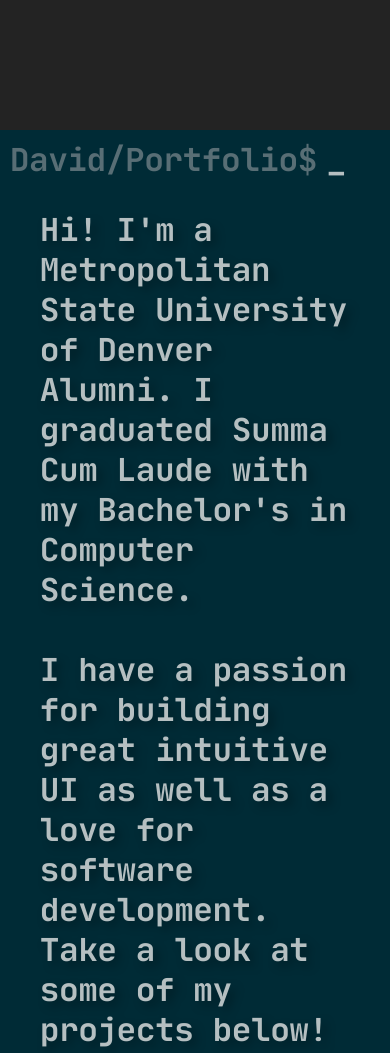
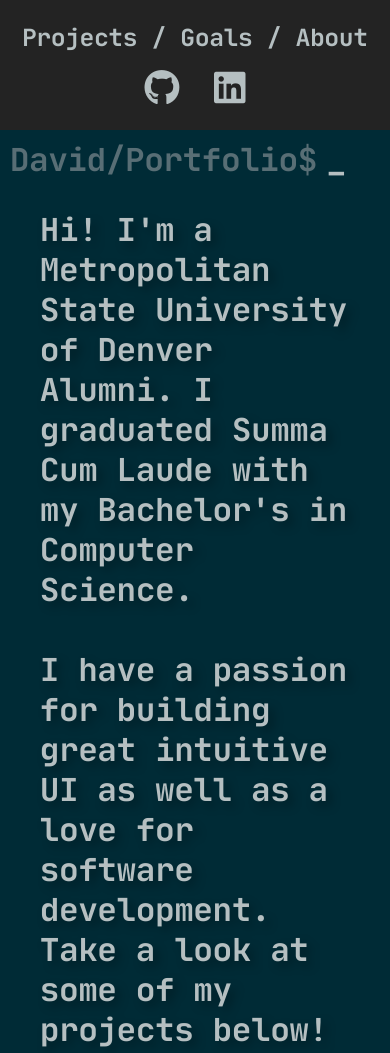
Before and after one commit to dbowling21/dbowling21.github.io, a plain HTML site: page index.html in a window 390 px wide. Shown: the top 1053 px of the page. Drawn offline with Linux system fonts and the light colour scheme.

Commit message:
Html Mobile fixes

```diff
--- a/index.html
+++ b/index.html
@@ -125,6 +125,16 @@ setTimeout(function (){cmds.apply(this,list)}, 4000);">
             <b>/</b>
             <a class="hover" href="index.html#projects" style="text-decoration: none;">About</a>
             <b>/</b>
+            <a  href="https://github.com/dbowling21"><i class="fa-brands fa-github icon"></i></a>
+            <a  href="https://www.linkedin.com/in/david-bowling-213g/"><i class="fa-brands fa-linkedin icon"></i></a>
+        </div>
+        <div class="mobile-container">
+            <a class="hover" href="index.html#projects">Projects</a>
+            <b>/</b>
+            <a class="hover" href="index.html#projects" style="text-decoration: none;">Goals</a>
+            <b>/</b>
+            <a class="hover" href="index.html#projects" style="text-decoration: none;">About</a>
+            <br>
             <a href="https://github.com/dbowling21"><i class="fa-brands fa-github icon"></i></a>
             <a href="https://www.linkedin.com/in/david-bowling-213g/"><i class="fa-brands fa-linkedin icon"></i></a>
         </div>
@@ -134,7 +144,7 @@ setTimeout(function (){cmds.apply(this,list)}, 4000);">
         <h1 class="name">David/Portfolio$</h1>
         <b id="cursor1" class="name">_</b>
         <b id="demo" class="name"></b>
-        <!-- <b id="demo" class="name"></b> -->
+
         <div class="bio">
             <p class="shadow" id="cmd1">Hi! I'm a Metropolitan State University of Denver Alumni.
                 I graduated Summa Cum Laude with my Bachelor's in
@@ -168,15 +178,6 @@ setTimeout(function (){cmds.apply(this,list)}, 4000);">
 
             </div>
             <div class="img">
-                <!-- <p class="shadow" style="margin-right: 40px;">With FaciliCase, I
-                    built a new customer experience to streamline the work
-                    their clients perform. I worked directly with mediators
-                    to create and iterate on the features and UI that were
-                    critical to them. One of the most important updates I
-                    contributed was making their web application work seamlessly
-                    across mobile, tablet, and desktop. This opened the
-                    opportunity for their clients to manage cases on the go
-                    and is a new selling point for Facilicase’s software.</p> -->
                 <img class="img-shadow" src="CaseSearch.PNG" width="768" height="412">
             </div>
         </div>
```
